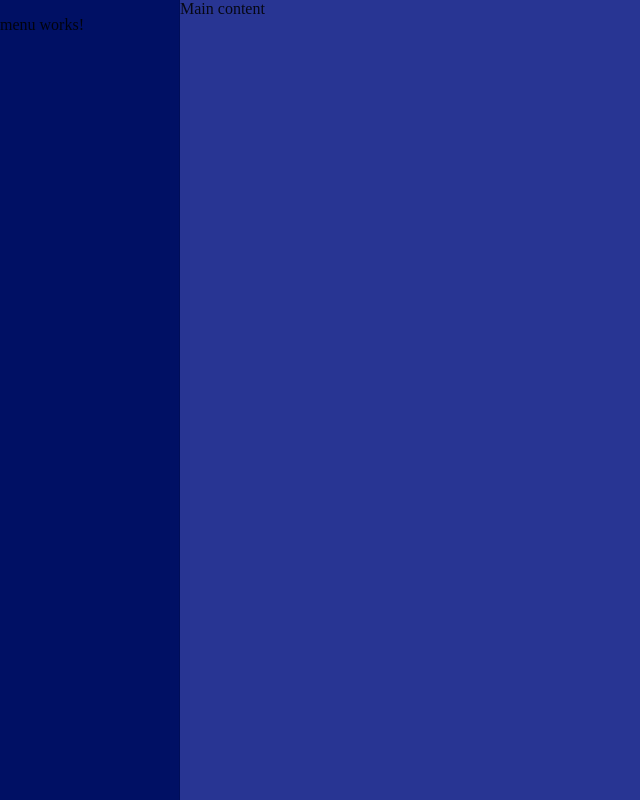
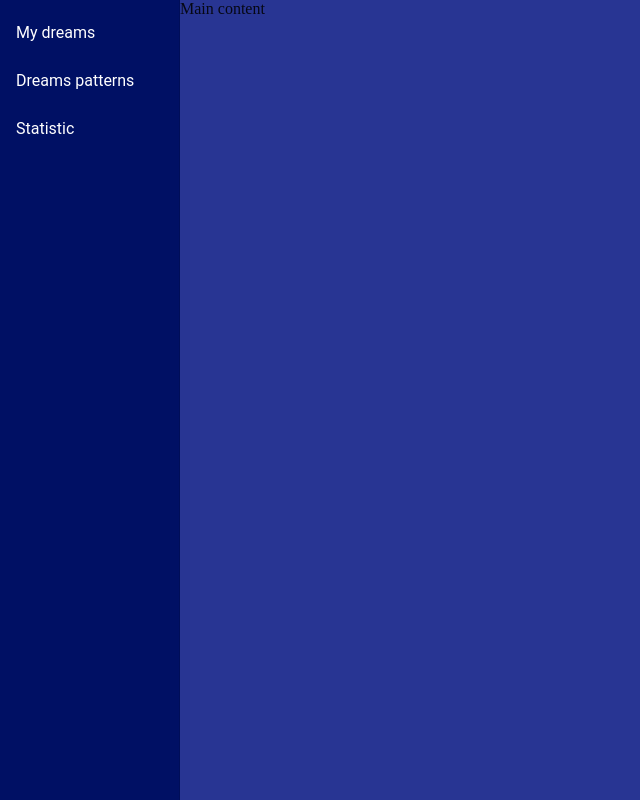
Before and after one commit to Urbanz91/dream-catcher, an Angular app: page / in a window 1280 px wide. Shown: the whole page, without its empty margins (0-640 px from the left). Built offline with nearby package versions, Linux system fonts and the light colour scheme.

Commit message:
добавлено: 3 ссылки в меню, стили ссылок, импорт MatListModule

```diff
--- a/src/app/components/angular-material/main.ts
+++ b/src/app/components/angular-material/main.ts
@@ -1,5 +1,7 @@
-import {MatSidenavModule} from '@angular/material/sidenav';
+import { MatSidenavModule } from '@angular/material/sidenav';
+import { MatListModule } from '@angular/material/list';
 
 export const AngularMaterial = [
-  MatSidenavModule
+  MatSidenavModule,
+  MatListModule
 ];
--- a/src/app/components/menu/menu.component.html
+++ b/src/app/components/menu/menu.component.html
@@ -1,3 +1,11 @@
-<p>
-  menu works!
-</p>
+<mat-nav-list class="menu-block">
+  <mat-list-item class="menu-block__item">
+    My dreams
+  </mat-list-item>
+  <mat-list-item class="menu-block__item">
+    Dreams patterns
+  </mat-list-item>
+  <mat-list-item class="menu-block__item">
+    Statistic
+  </mat-list-item>
+</mat-nav-list>
--- a/src/app/components/menu/menu.component.scss
+++ b/src/app/components/menu/menu.component.scss
@@ -0,0 +1,3 @@
+.menu-block__item {
+  color: #fff;
+}
```
